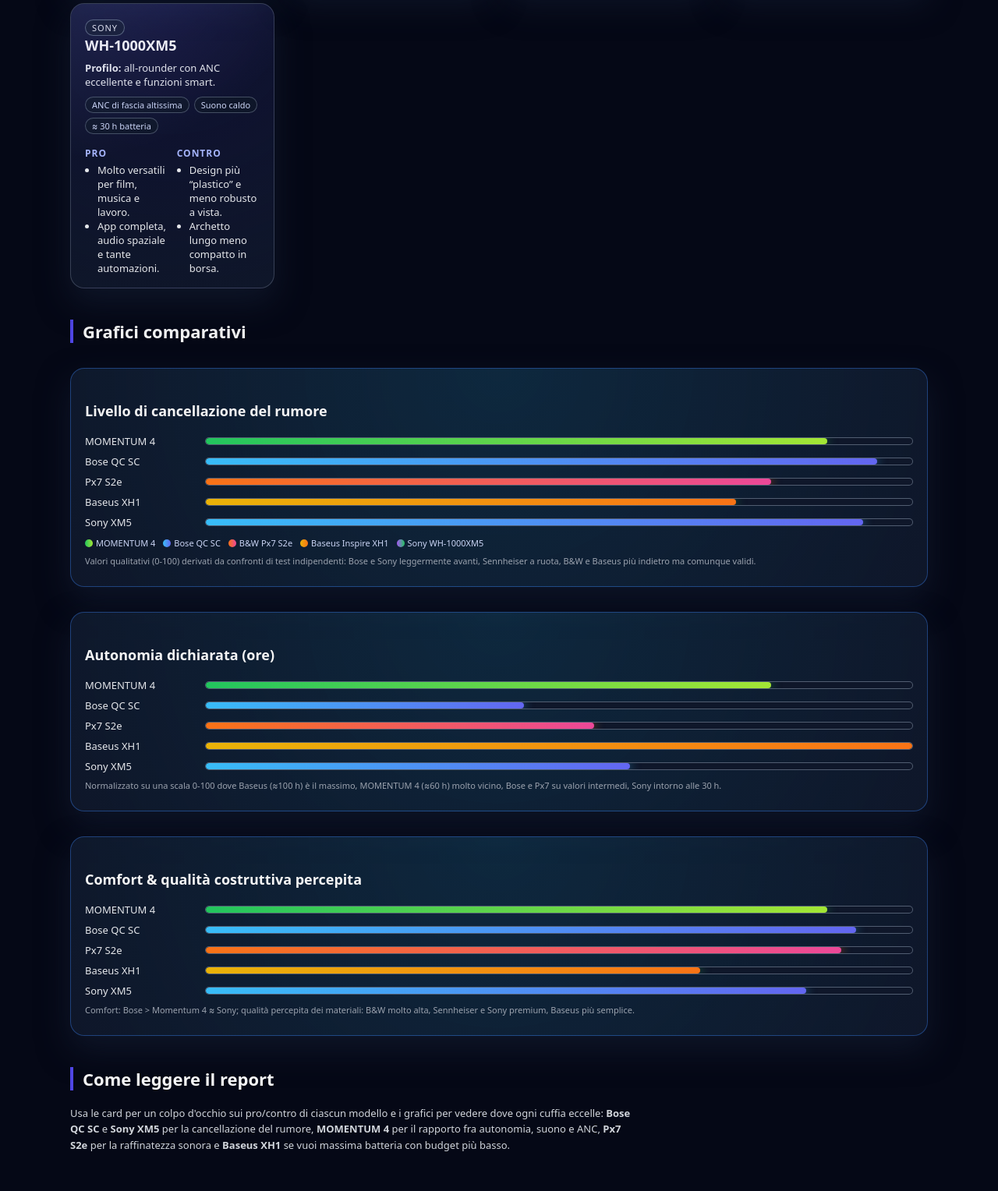
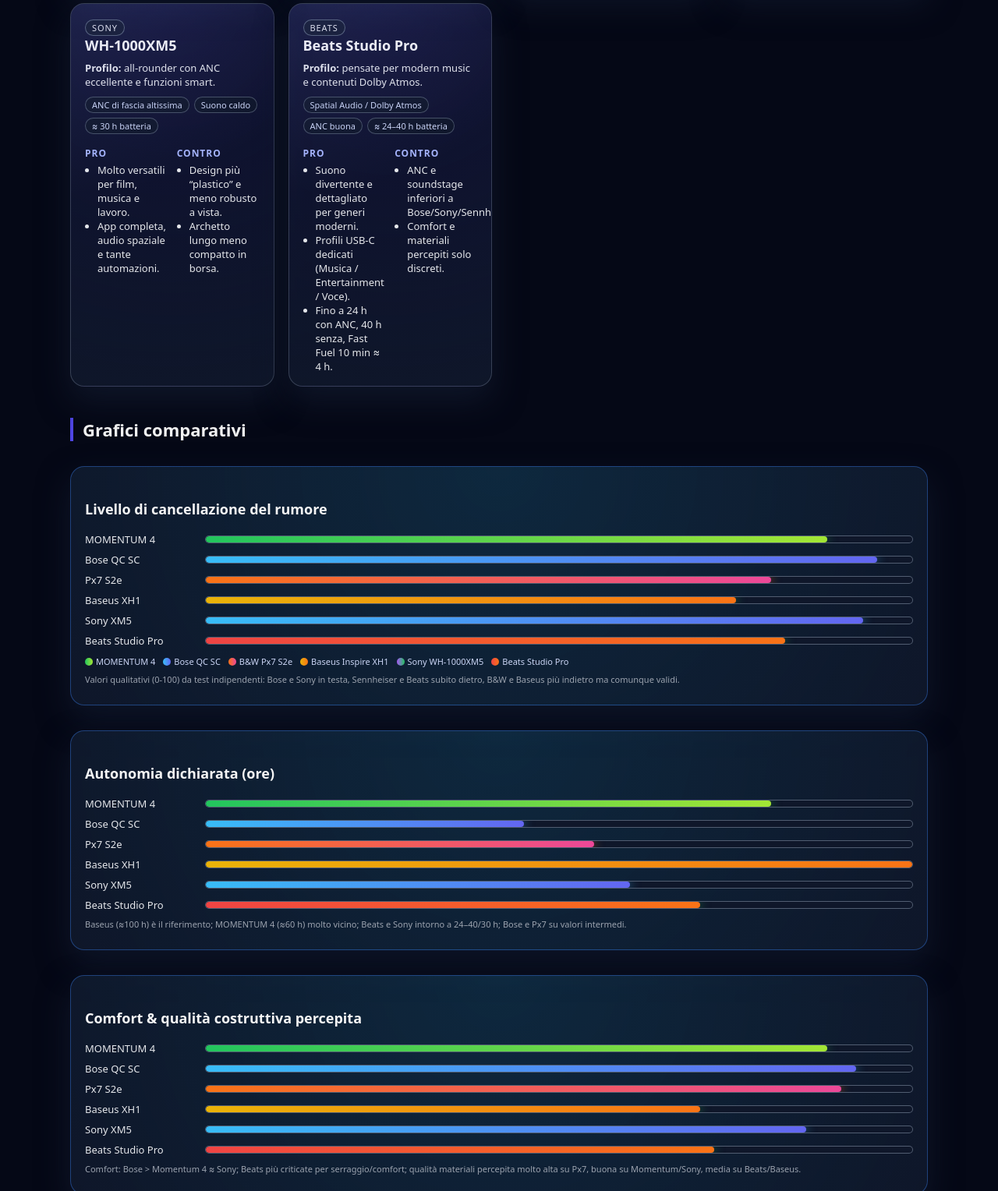
Before and after one commit to 9p5bz6fqyf-dev/Cuffie, a plain HTML site: page index.html in a window 1280 px wide. Shown: the part 674-2202 px from the top of the page at 78% size. Drawn offline with Linux system fonts and the light colour scheme.

Commit message:
Update index.html
nuove beats inserite

```diff
--- a/index.html
+++ b/index.html
@@ -39,7 +39,7 @@
   .swatch.px7 { background: linear-gradient(90deg,#f97316,#ec4899); }
   .swatch.xh1 { background: linear-gradient(90deg,#eab308,#f97316); }
   .swatch.xm5 { background: linear-gradient(90deg,#a855f7,#22c55e); }
-  .swatch.ace { background: linear-gradient(90deg,#0ea5e9,#6366f1); }
+  .swatch.beats { background: linear-gradient(90deg,#ef4444,#f97316); }
   .note { font-size: 11px; color: #9ca3af; margin-top: 8px; }
   footer { padding: 16px 32px 24px; font-size: 11px; color: #6b7280; text-align: right; border-top: 1px solid rgba(31,41,55,1); background: #020617; }
   @media (max-width: 700px) {
@@ -195,6 +195,34 @@
       </div>
     </article>
 
+    <article class="card">
+      <span class="badge">Beats</span>
+      <h3>Beats Studio Pro</h3>
+      <div class="kv"><strong>Profilo:</strong> pensate per modern music e contenuti Dolby Atmos.</div>
+      <div class="chip-row">
+        <span class="chip">Spatial Audio / Dolby Atmos</span>
+        <span class="chip">ANC buona</span>
+        <span class="chip">≈ 24–40 h batteria</span>
+      </div>
+      <div class="pros-cons">
+        <div>
+          <h4>Pro</h4>
+          <ul>
+            <li>Suono divertente e dettagliato per generi moderni.</li>
+            <li>Profili USB‑C dedicati (Musica / Entertainment / Voce).</li>
+            <li>Fino a 24 h con ANC, 40 h senza, Fast Fuel 10 min ≈ 4 h.</li>
+          </ul>
+        </div>
+        <div>
+          <h4>Contro</h4>
+          <ul>
+            <li>ANC e soundstage inferiori a Bose/Sony/Sennheiser.</li>
+            <li>Comfort e materiali percepiti solo discreti.</li>
+          </ul>
+        </div>
+      </div>
+    </article>
+
   </div>
 
   <h2>Grafici comparativi</h2>
@@ -220,14 +248,19 @@
       <div class="chart-label">Sony XM5</div>
       <div class="bar-track"><div class="bar-fill secondary" style="width: 93%"></div></div>
     </div>
+    <div class="chart-row">
+      <div class="chart-label">Beats Studio Pro</div>
+      <div class="bar-track"><div class="bar-fill" style="width: 82%; background: linear-gradient(90deg,#ef4444,#f97316);"></div></div>
+    </div>
     <div class="legend">
       <span><span class="swatch m4"></span>MOMENTUM 4</span>
       <span><span class="swatch qc"></span>Bose QC SC</span>
       <span><span class="swatch px7"></span>B&amp;W Px7 S2e</span>
       <span><span class="swatch xh1"></span>Baseus Inspire XH1</span>
       <span><span class="swatch xm5"></span>Sony WH‑1000XM5</span>
+      <span><span class="swatch beats"></span>Beats Studio Pro</span>
     </div>
-    <p class="note">Valori qualitativi (0‑100) derivati da confronti di test indipendenti: Bose e Sony leggermente avanti, Sennheiser a ruota, B&amp;W e Baseus più indietro ma comunque validi.</p>
+    <p class="note">Valori qualitativi (0‑100) da test indipendenti: Bose e Sony in testa, Sennheiser e Beats subito dietro, B&amp;W e Baseus più indietro ma comunque validi.</p>
   </section>
 
   <section class="chart-section">
@@ -252,7 +285,11 @@
       <div class="chart-label">Sony XM5</div>
       <div class="bar-track"><div class="bar-fill secondary" style="width: 60%"></div></div>
     </div>
-    <p class="note">Normalizzato su una scala 0‑100 dove Baseus (≈100 h) è il massimo, MOMENTUM 4 (≈60 h) molto vicino, Bose e Px7 su valori intermedi, Sony intorno alle 30 h.</p>
+    <div class="chart-row">
+      <div class="chart-label">Beats Studio Pro</div>
+      <div class="bar-track"><div class="bar-fill" style="width: 70%; background: linear-gradient(90deg,#ef4444,#f97316);"></div></div>
+    </div>
+    <p class="note">Baseus (≈100 h) è il riferimento; MOMENTUM 4 (≈60 h) molto vicino; Beats e Sony intorno a 24–40/30 h; Bose e Px7 su valori intermedi.</p>
   </section>
 
   <section class="chart-section">
@@ -277,7 +314,11 @@
       <div class="chart-label">Sony XM5</div>
       <div class="bar-track"><div class="bar-fill secondary" style="width: 85%"></div></div>
     </div>
-    <p class="note">Comfort: Bose &gt; Momentum 4 ≈ Sony; qualità percepita dei materiali: B&amp;W molto alta, Sennheiser e Sony premium, Baseus più semplice.</p>
+    <div class="chart-row">
+      <div class="chart-label">Beats Studio Pro</div>
+      <div class="bar-track"><div class="bar-fill" style="width: 72%; background: linear-gradient(90deg,#ef4444,#f97316);"></div></div>
+    </div>
+    <p class="note">Comfort: Bose &gt; Momentum 4 ≈ Sony; Beats più criticate per serraggio/comfort; qualità materiali percepita molto alta su Px7, buona su Momentum/Sony, media su Beats/Baseus.</p>
   </section>
 
   <h2>Come leggere il report</h2>
@@ -285,8 +326,9 @@
     Usa le card per un colpo d'occhio sui pro/contro di ciascun modello e i grafici per vedere dove ogni cuffia eccelle:
     <strong>Bose QC SC</strong> e <strong>Sony XM5</strong> per la cancellazione del rumore,
     <strong>MOMENTUM 4</strong> per il rapporto fra autonomia, suono e ANC,
-    <strong>Px7 S2e</strong> per la raffinatezza sonora e
-    <strong>Baseus XH1</strong> se vuoi massima batteria con budget più basso.
+    <strong>Px7 S2e</strong> per la raffinatezza sonora,
+    <strong>Baseus XH1</strong> se vuoi massima batteria con budget più basso,
+    <strong>Beats Studio Pro</strong> se ti interessa l’integrazione con Spatial Audio / Dolby Atmos e profili “Entertainment”.
   </p>
 </main>
 <footer>
```
